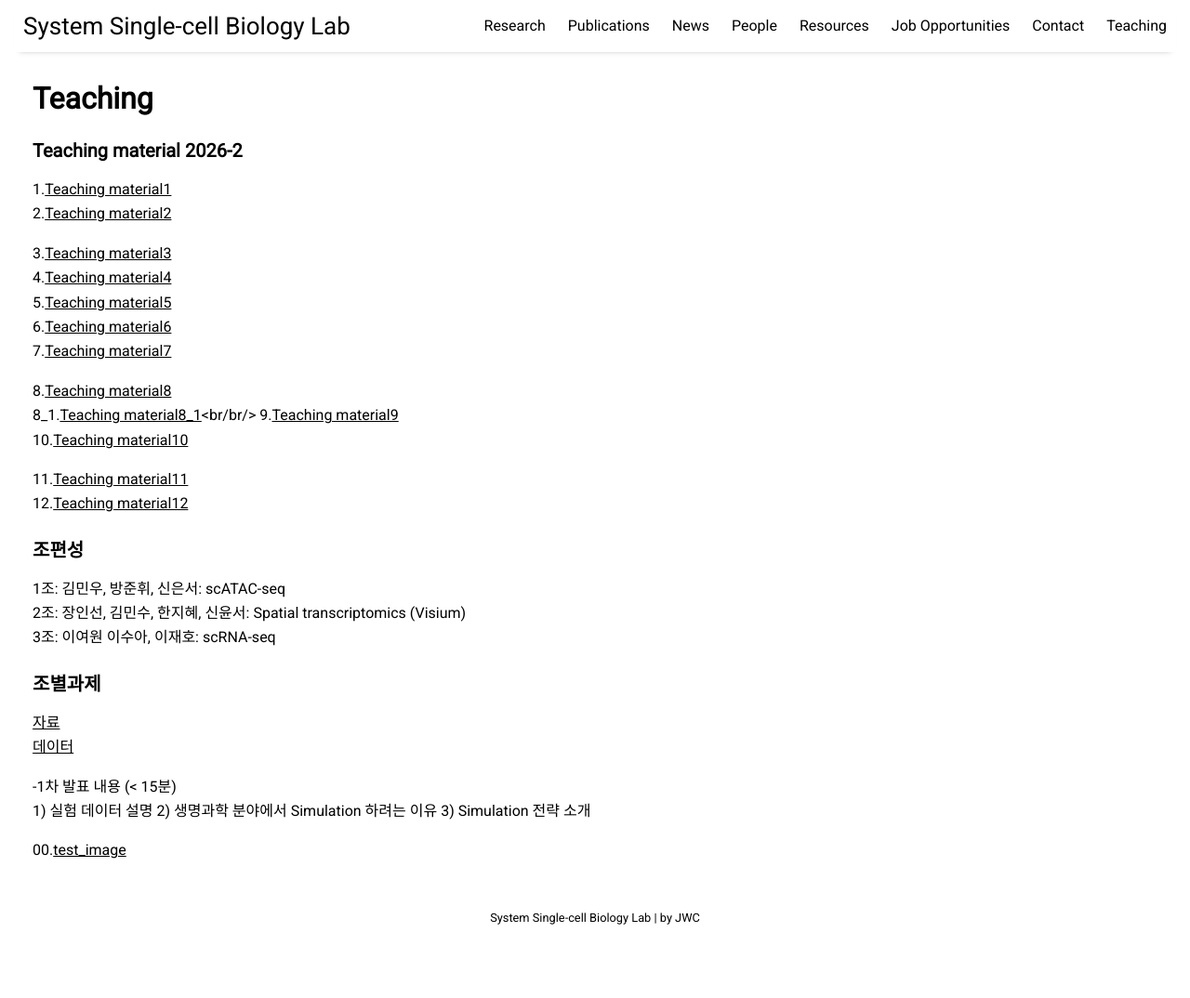
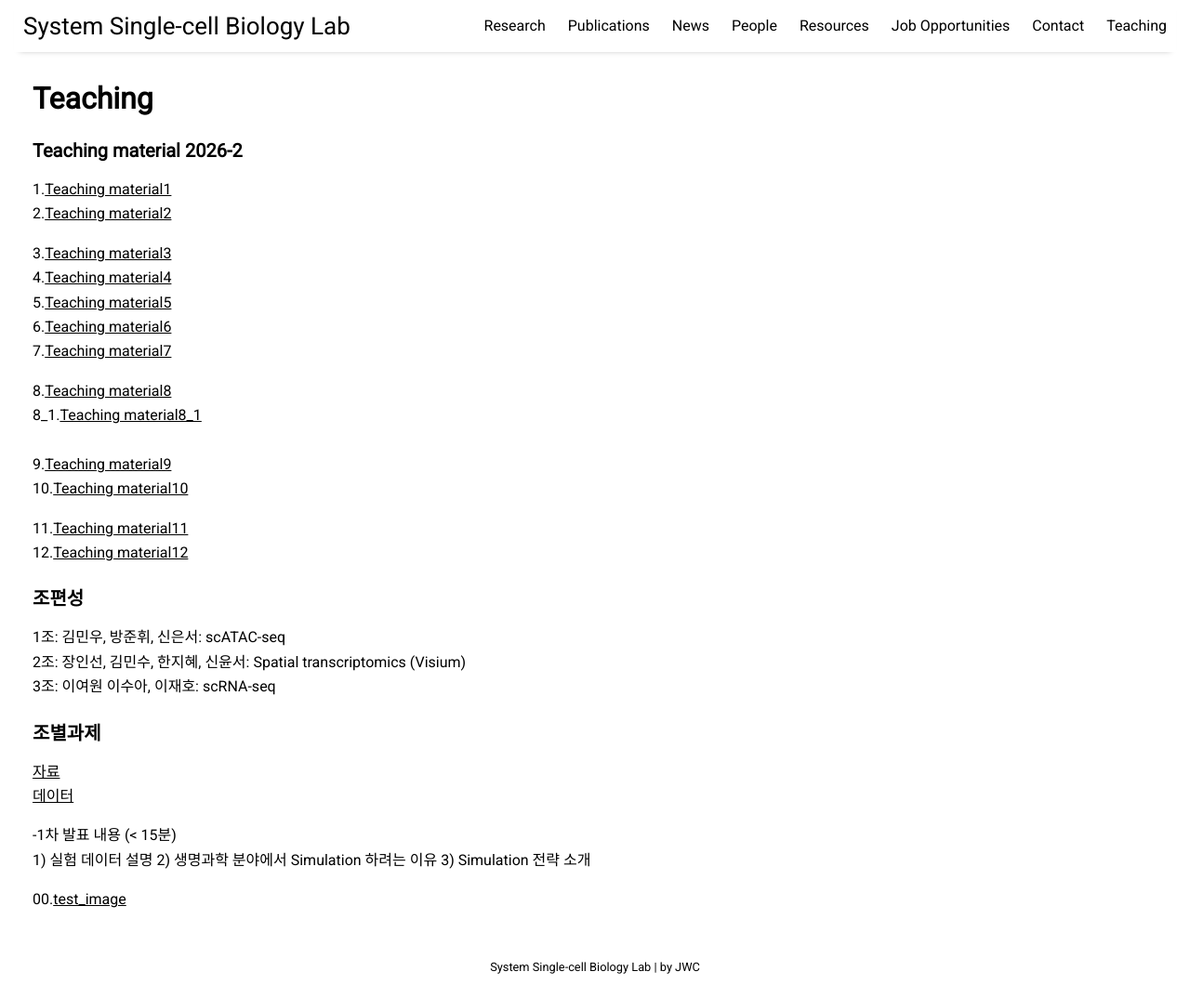
Before and after one commit to jaewon-cho/jaewon-cho.github.io, a Jekyll site: the page built from pages/teaching.md, in a window 1280 px wide and 1074 px high. Shown: the whole window at 93% size. Built offline with Jekyll 4.4.1, drawn with Linux system fonts in a browser that asks for light colours; nearby versions of some CDN libraries.

```diff
--- a/pages/teaching.md
+++ b/pages/teaching.md
@@ -15,7 +15,7 @@ permalink: /teaching
 7.[Teaching material7](https://github.com/jaewon-cho/jaewon-cho.github.io/raw/refs/heads/main/assets/teaching/biostat5.pdf)<br/>
 
 8.[Teaching material8](https://github.com/jaewon-cho/jaewon-cho.github.io/raw/refs/heads/main/assets/teaching/AI1_MLP.pdf)<br/>
-8_1.[Teaching material8_1](https://github.com/jaewon-cho/jaewon-cho.github.io/raw/refs/heads/main/assets/teaching/gradient.pdf)<br/br/>
+8_1.[Teaching material8_1](https://github.com/jaewon-cho/jaewon-cho.github.io/raw/refs/heads/main/assets/teaching/gradient.pdf)<br/><br/>
 9.[Teaching material9](https://github.com/jaewon-cho/jaewon-cho.github.io/raw/refs/heads/main/assets/teaching/AI2_CNN.pdf)<br/>
 10.[Teaching material10](https://github.com/jaewon-cho/jaewon-cho.github.io/raw/refs/heads/main/assets/teaching/AI3_VAE.pdf)<br/>
 
```
